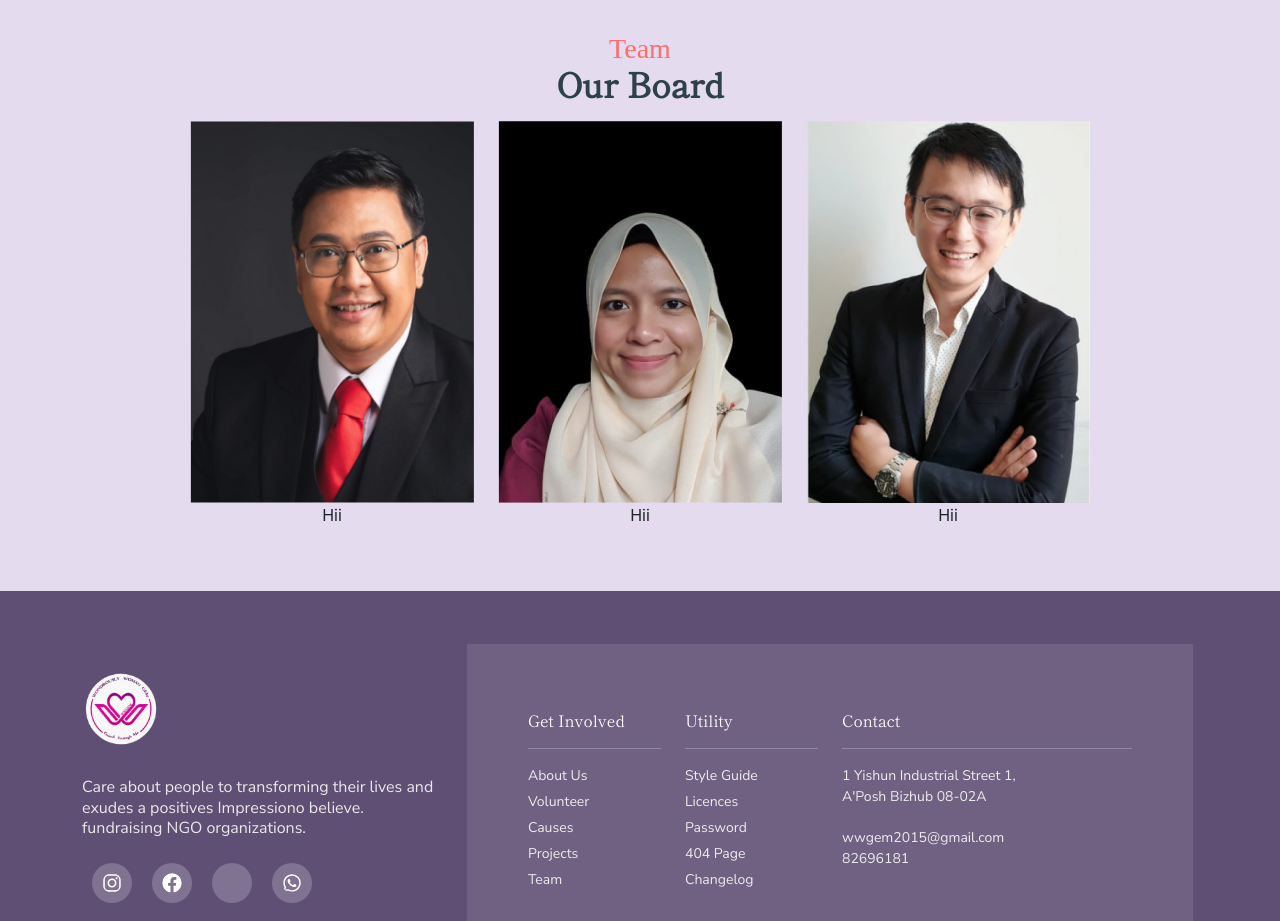
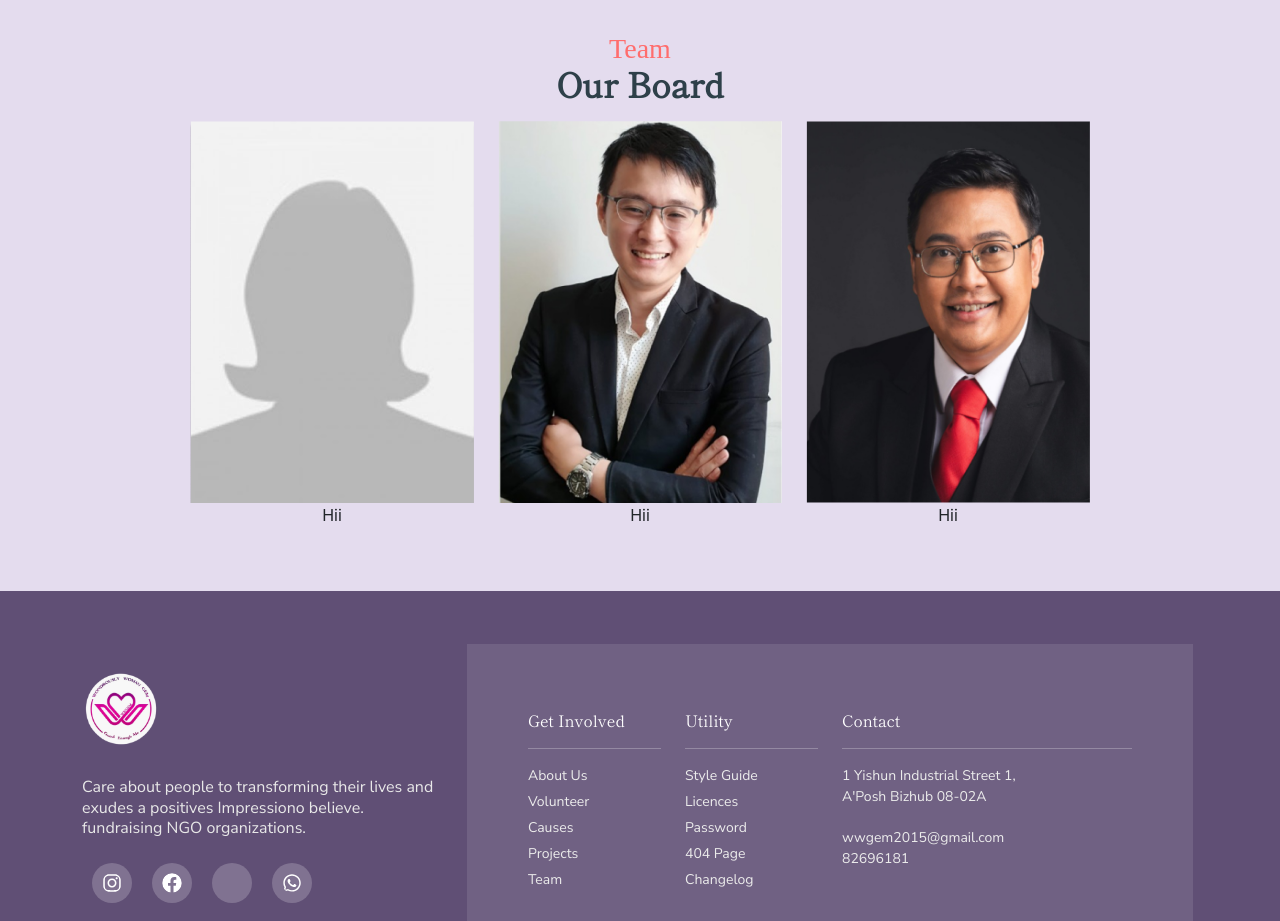
Before and after one commit to Chandru0811/wondersly_women_gem, a React (Create React App) app: page /about in a window 1280 px wide. Shown: the part 3020-3941 px from the top of the page. Built offline with nearby package versions, Linux system fonts and the light colour scheme; some icons are missing; a web font is replaced by a local one.

Commit message:
Images changed

```diff
--- a/src/component/About/OurBoard.js
+++ b/src/component/About/OurBoard.js
@@ -13,15 +13,7 @@ function OurBoard() {
         <div className="row">
           <div className="col-lg-4 col-md-4 col-12 d-flex flex-column align-items-center justify-content-center">
             <img
-              src={MohamadNasir}
-              className="img-fluid"
-              alt="Mdm_Anggun_Aida_AK"
-            />
-            <p>Hii</p>
-          </div>
-          <div className="col-lg-4 col-md-4 col-12 d-flex flex-column align-items-center justify-content-center">
-            <img
-              src={MariaAbdullah}
+              src={CommonBoard}
               className="img-fluid"
               alt="Mdm_Anggun_Aida_AK"
             />
@@ -35,6 +27,14 @@ function OurBoard() {
             />
             <p>Hii</p>
           </div>
+          <div className="col-lg-4 col-md-4 col-12 d-flex flex-column align-items-center justify-content-center">
+            <img
+              src={MohamadNasir}
+              className="img-fluid"
+              alt="Mdm_Anggun_Aida_AK"
+            />
+            <p>Hii</p>
+          </div>
         </div>
       </div>
     </section>
```
